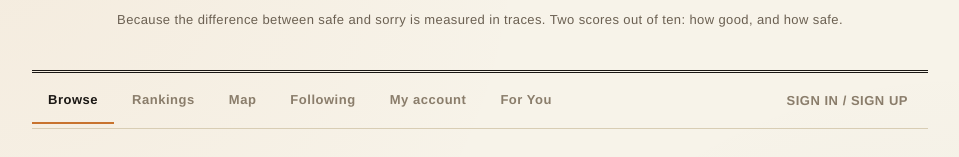
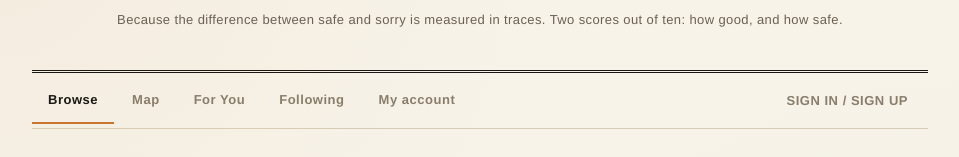
Before and after one commit to zoe-geyer-24/trace, a Next.js app: page / in a window 1280 px wide. Shown: the part 136-293 px from the top of the page, without its empty margins (160-1119 px from the left). Built offline with nearby package versions, Linux system fonts and the light colour scheme; no server answers; the database is empty.

Commit message:
Remove duplicate 'For You' tab and add new tab

```diff
--- a/components/Header.js
+++ b/components/Header.js
@@ -27,11 +27,10 @@ export default function Header() {
       </header>
       <nav className="nav">
         {tab("/", "Browse")}
-        {tab("/rankings", "Rankings")}
         {tab("/map", "Map")}
+        {tab("/recommendations", "For You")}
         {tab("/following", "Following")}
         {tab("/account", "My account")}
-        {tab("/recommendations", "For You")}
         <span className="who">
           {loaded && (me
             ? <>Signed in as <b>{me.username}</b> · <button className="btn-link" onClick={handleSignOut}>Sign out</button></>
```
